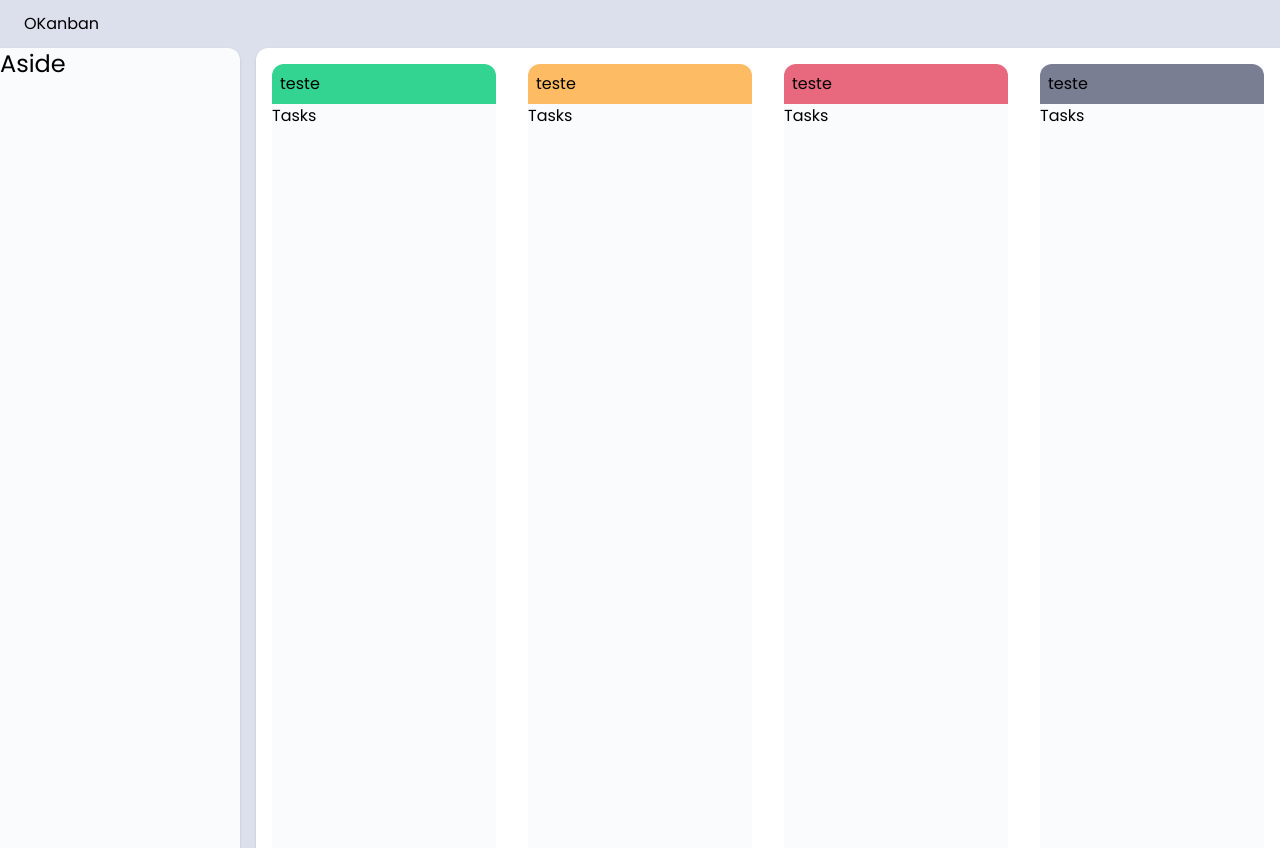
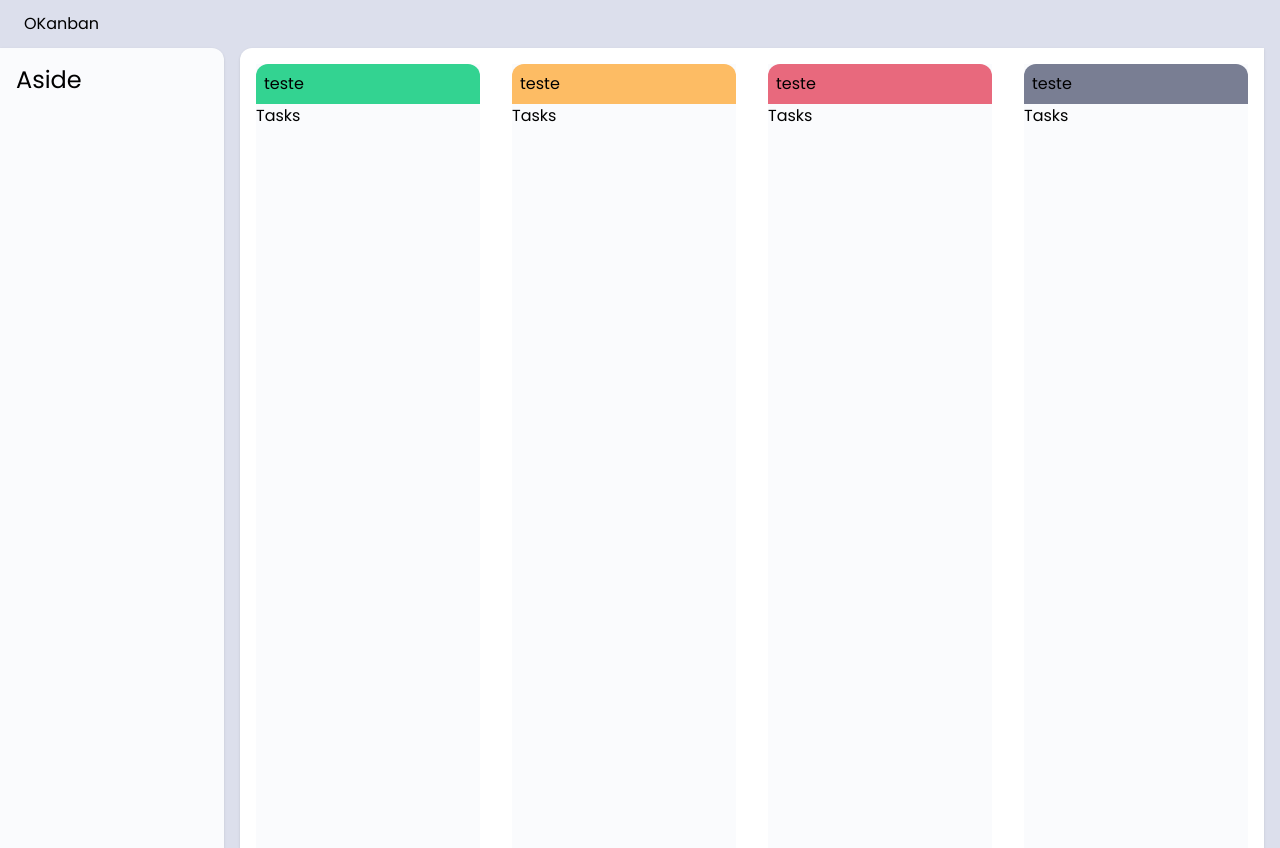
Before and after one commit to Waldst0n/OKanban, a React (Vite) app: page / in a window 1280 px wide. Built offline with nearby package versions, Linux system fonts and the light colour scheme.

Commit message:
refactor: Alteration on Aside

```diff
--- a/src/components/Aside.jsx
+++ b/src/components/Aside.jsx
@@ -1,6 +1,6 @@
 const Aside = () => {
   return (
-    <aside className="w-1/5  rounded-tr-xl shadow  h-screen bg-boardColor">
+    <aside className="min-w-56 p-4  rounded-tr-xl shadow  h-screen bg-boardColor">
       <h1 className="text-2xl">Aside</h1>
     </aside>
   );
```
